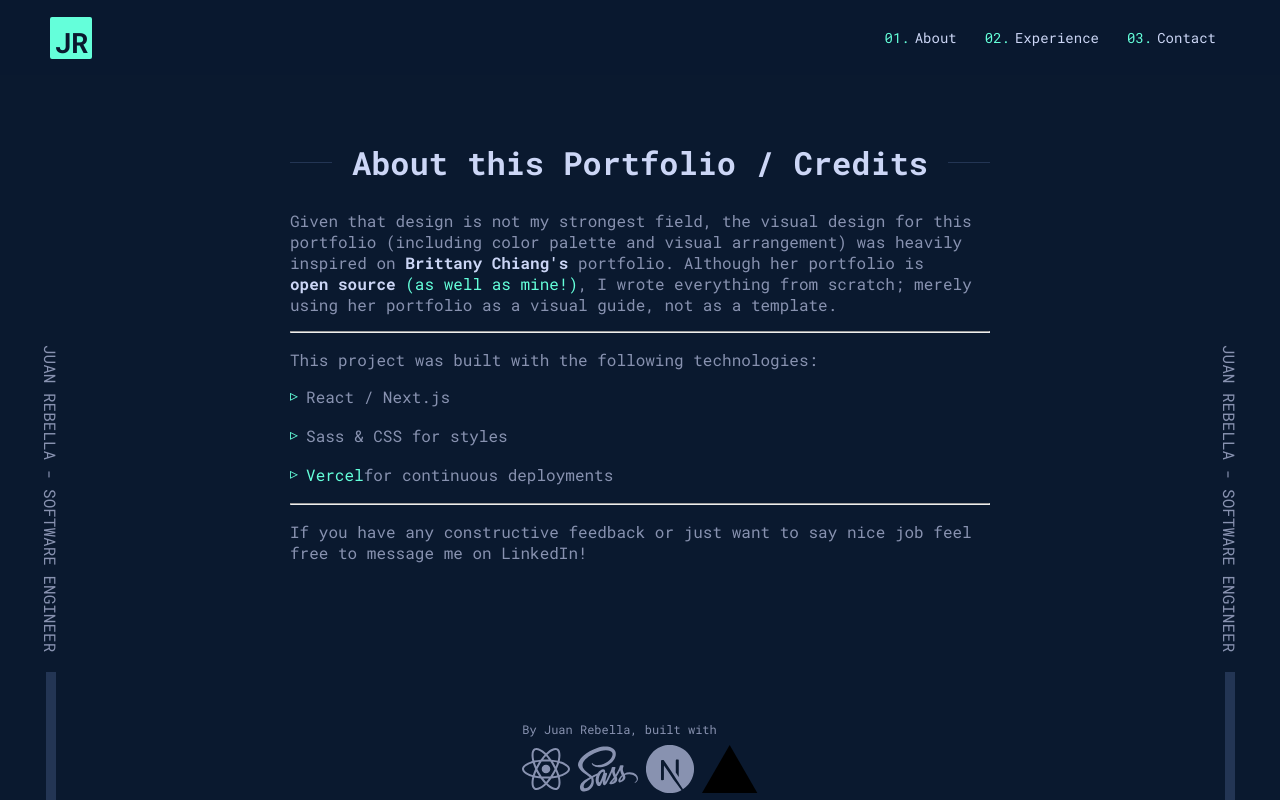
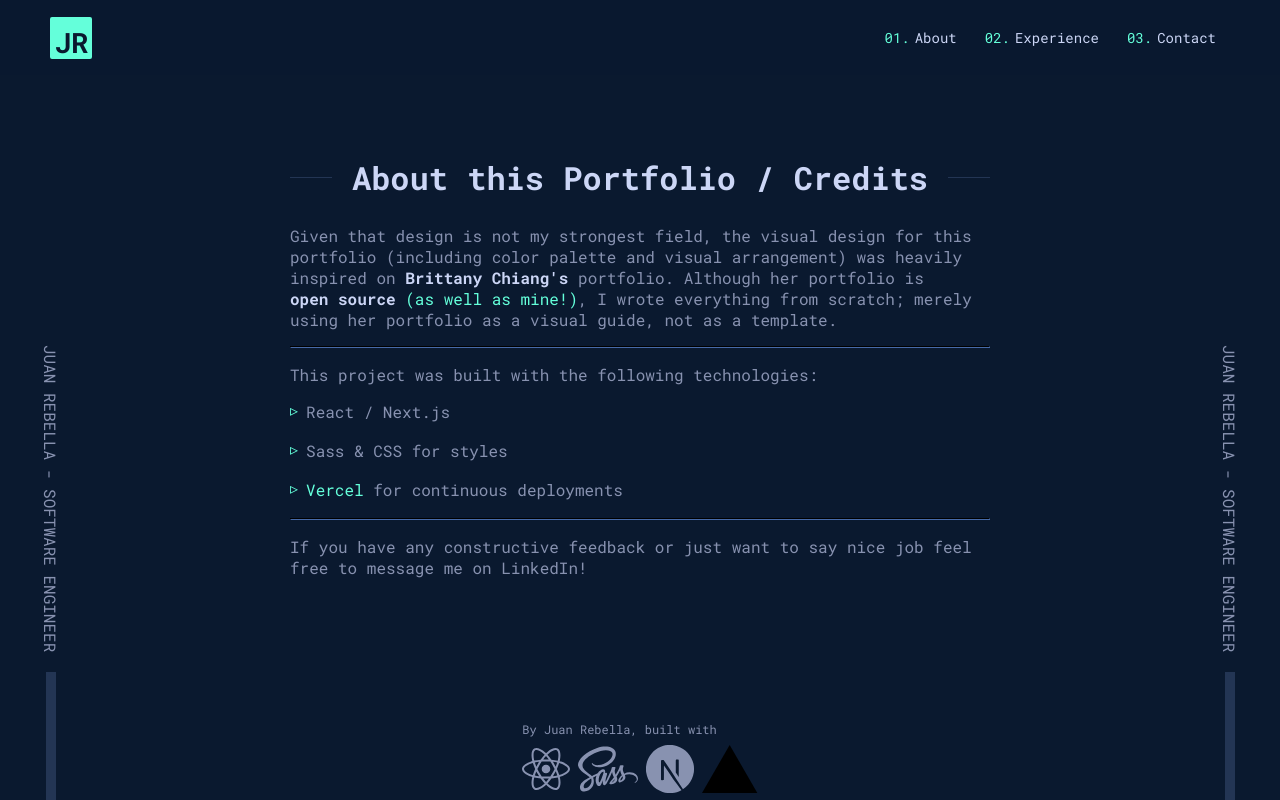
Before and after one commit to JRebella/portfolio, a Next.js app: page /about in a window 1280 px wide. Built offline with nearby package versions, Linux system fonts and the light colour scheme.

Commit message:
fix: spacings, updated readme

```diff
--- a/pages/about.module.scss
+++ b/pages/about.module.scss
@@ -9,8 +9,10 @@ section.container {
 
   max-width: 700px;
 
+  padding-top: 30px;
+
   hr {
-    color: var(--ds-bg-accent);
+    border-color: var(--ds-bg-accent);
   }
 
   h1 {
--- a/pages/about.tsx
+++ b/pages/about.tsx
@@ -51,8 +51,8 @@ const About: NextPage = () => {
                 target={"_blank"}
               >
                 Vercel
-              </AnchorLink>{" "}
-              for continuous deployments
+              </AnchorLink>
+              <span> for continuous deployments</span>
             </li>
           </ul>
 
```
Also changed, not shown: 1 other file (tests, documents, lock files or other folders).
